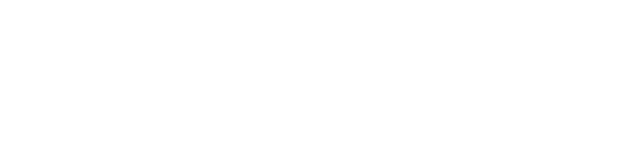
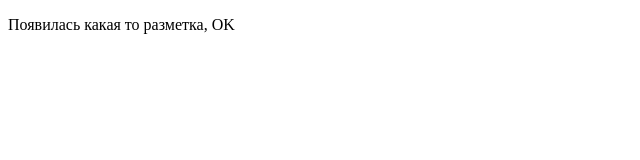
Before and after one commit to aleksandaranstery/repost-test, a plain HTML site: page index.html in a window 1280 px wide. Shown: the whole page, without its empty margins (0-640 px from the left). Drawn offline with Linux system fonts and the light colour scheme.

Commit message:
Изменение с параграфом

```diff
--- a/index.html
+++ b/index.html
@@ -6,6 +6,6 @@
 	<title>Document</title>
 </head>
 <body>
-
+	<p>Появилась какая то разметка, OK</p>
 </body>
 </html>
```
